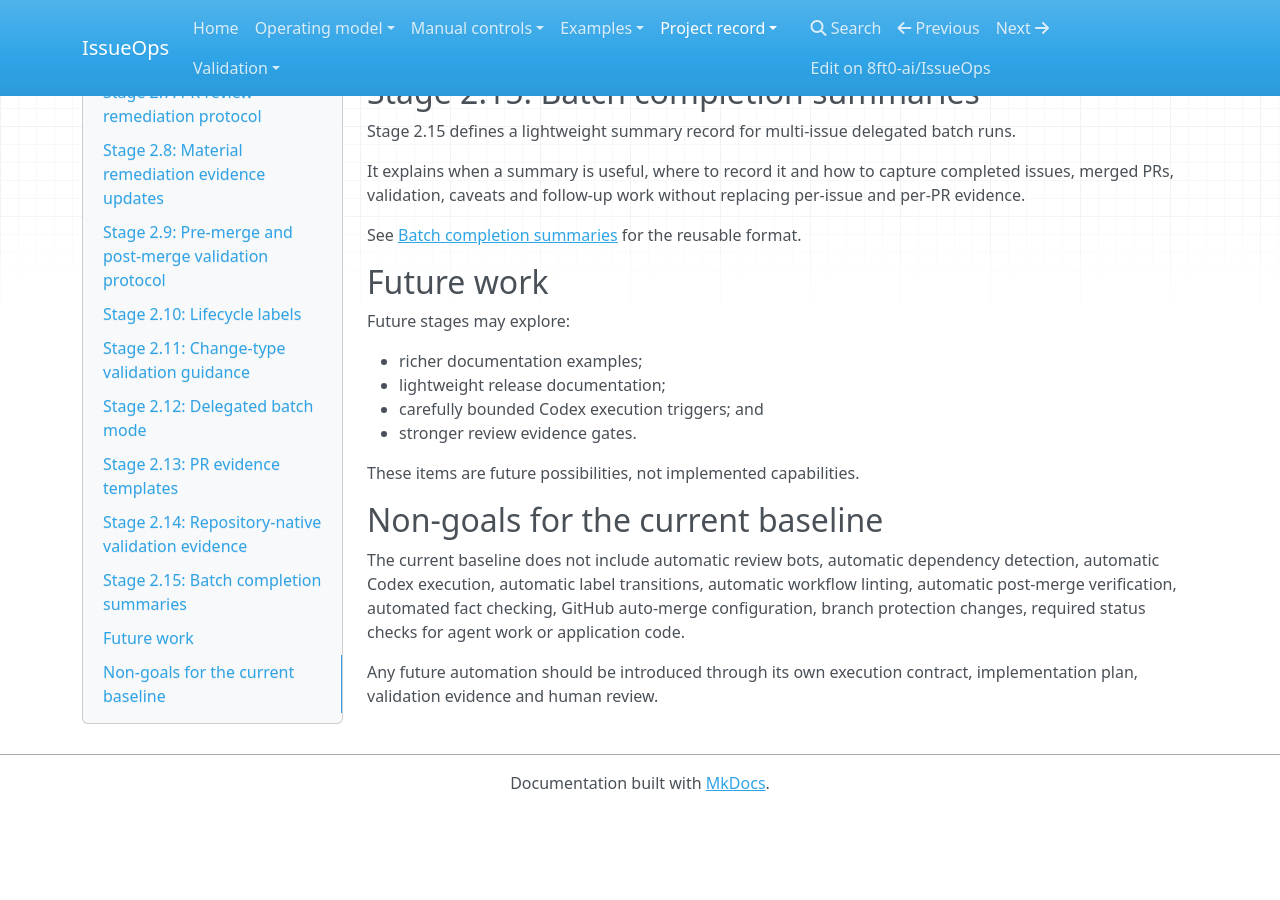
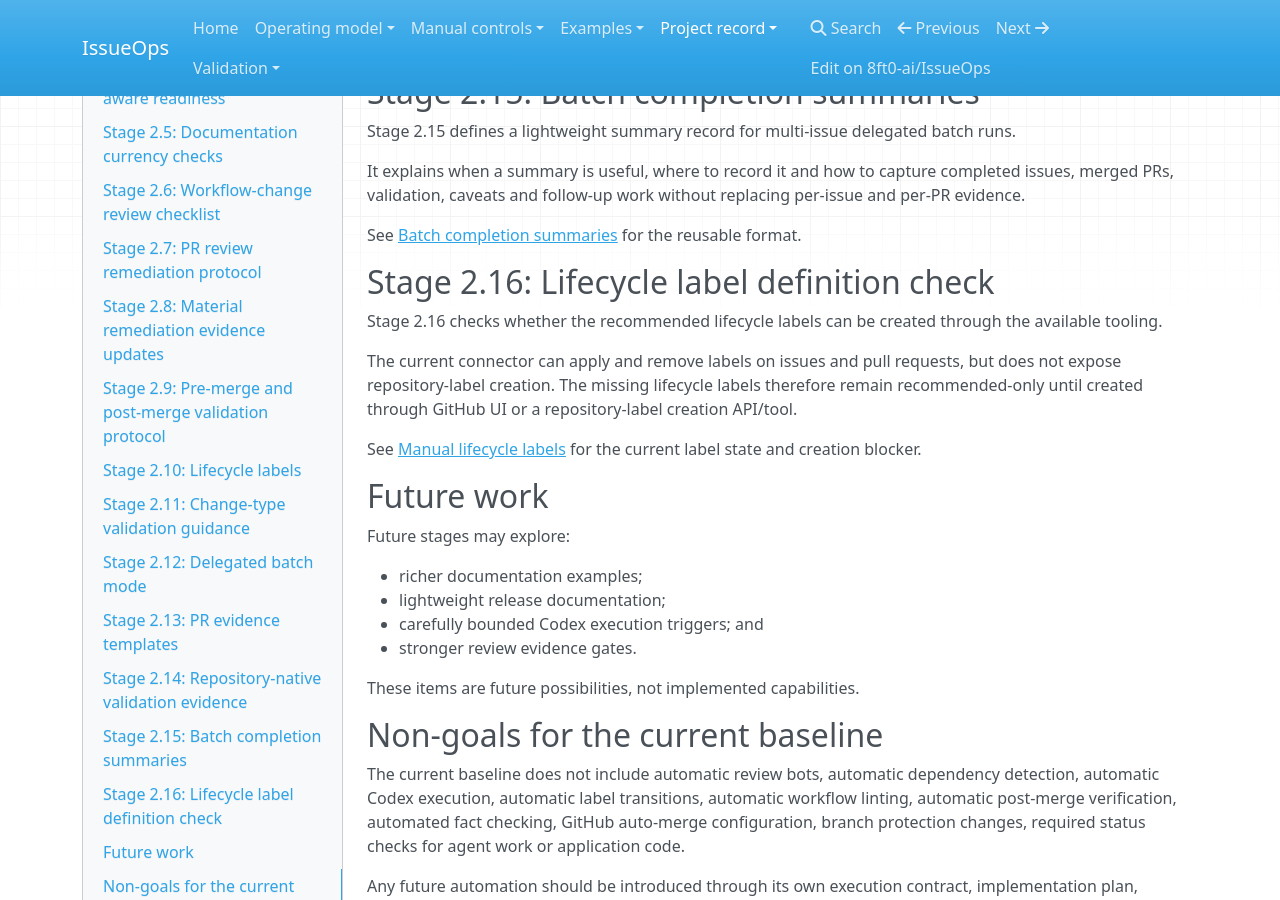
Before and after one commit to 8ft0-ai/IssueOps, an MkDocs documentation site: the page built from docs/roadmap.md, in a window 1280 px wide and 900 px high, scrolled down 3684 px. Built offline with MkDocs 1.6.1, drawn with Linux system fonts in a browser that asks for light colours; nearby versions of some CDN libraries; before the commit the page ends 4495 px from its top, so only the background shows below that.

Commit message:
Record Stage 2.16 lifecycle label definition check

```diff
--- a/docs/roadmap.md
+++ b/docs/roadmap.md
@@ -138,6 +138,14 @@ It explains when a summary is useful, where to record it and how to capture comp
 
 See [Batch completion summaries](batch-completion-summaries.md) for the reusable format.
 
+## Stage 2.16: Lifecycle label definition check
+
+Stage 2.16 checks whether the recommended lifecycle labels can be created through the available tooling.
+
+The current connector can apply and remove labels on issues and pull requests, but does not expose repository-label creation. The missing lifecycle labels therefore remain recommended-only until created through GitHub UI or a repository-label creation API/tool.
+
+See [Manual lifecycle labels](labels.md) for the current label state and creation blocker.
+
 ## Future work
 
 Future stages may explore:
```
